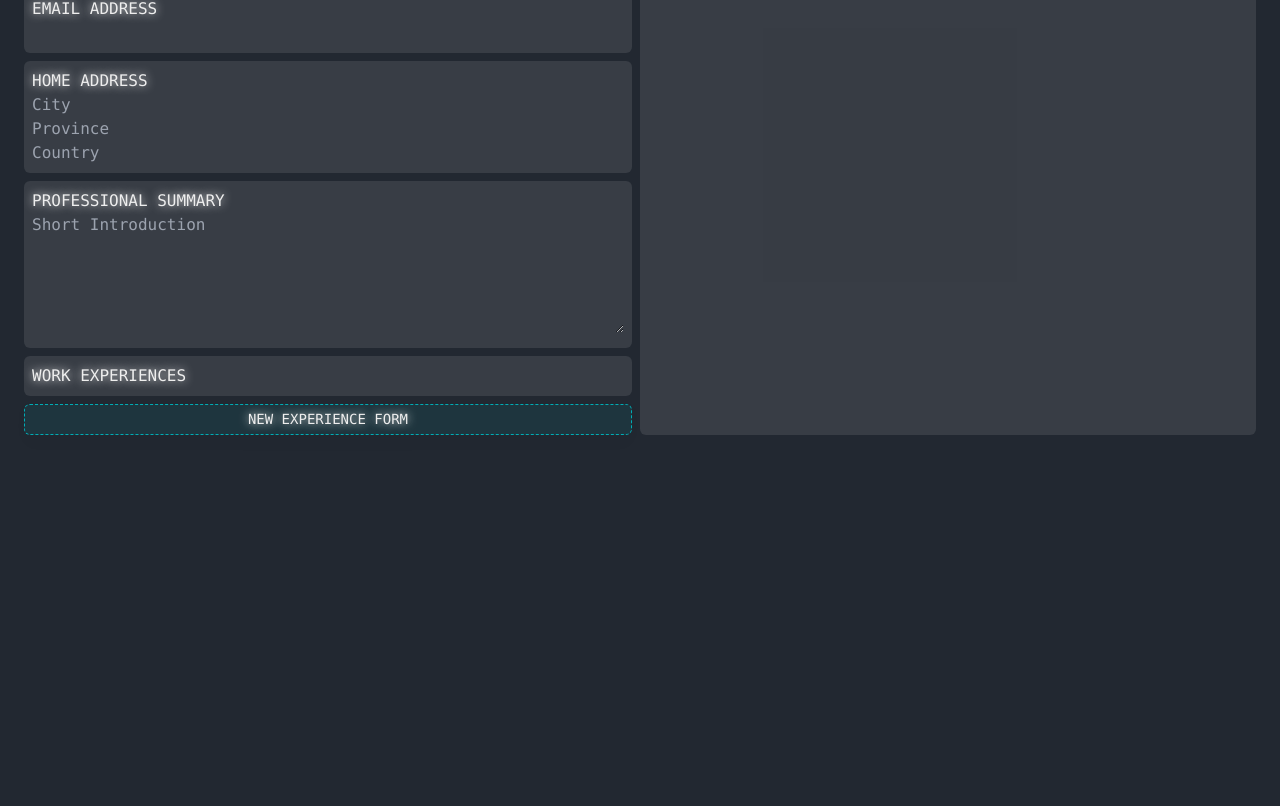
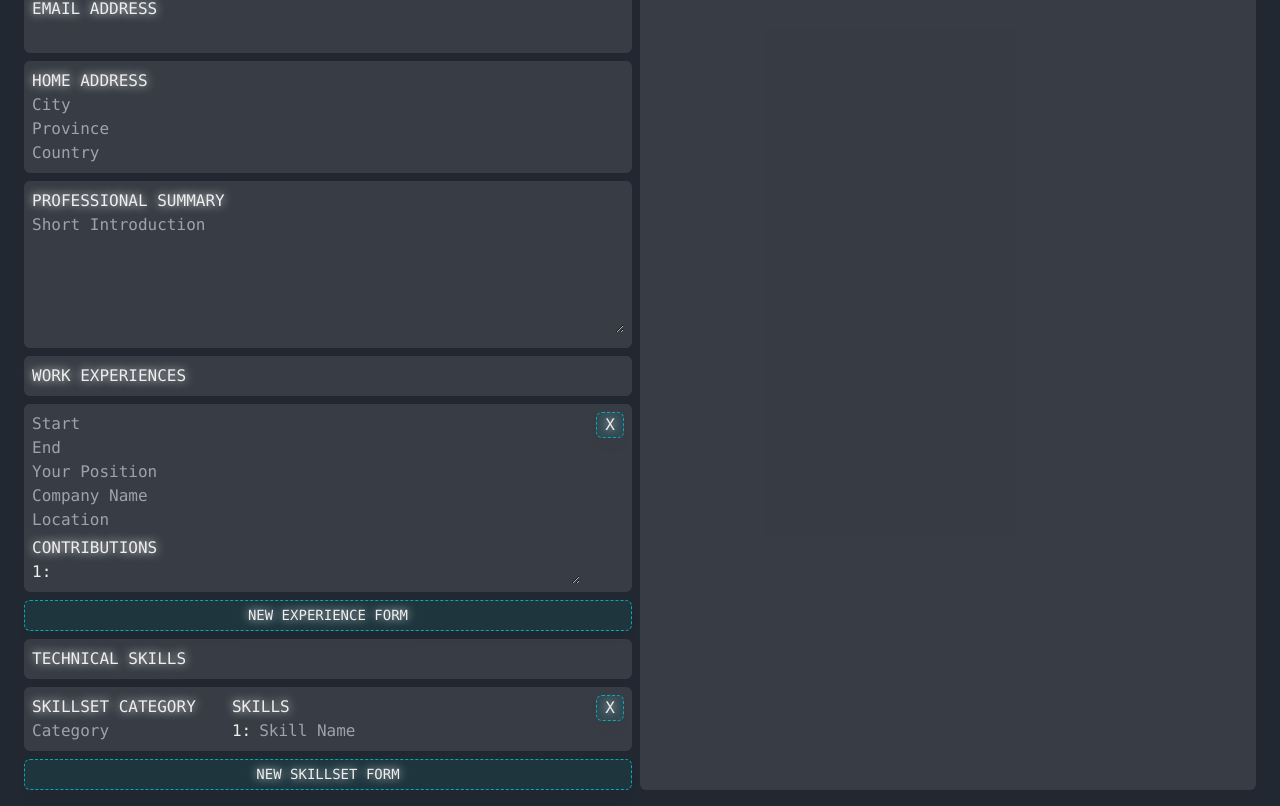
Before and after one commit to jiordesta/resume-builder, a React (Vite) app: page /create in a window 1280 px wide. Shown: the part 227-1033 px from the top of the page. Before the commit the page ends 800 px from the top, so only its background shows below. Built offline with nearby package versions, Linux system fonts and the light colour scheme.

Commit message:
added new inputs for the skillsets

```diff
--- /dev/null
+++ b/src/components/SkillComponent.tsx
@@ -0,0 +1,50 @@
+import { MyResume, MySkill, MySkillSet } from "../libs/types/forms";
+import { handleMyResumeFormChanges } from "../utilities/handleFormChanges";
+
+interface SkillComponentProps {
+  resumeForm: MyResume;
+  setResumeForm: React.Dispatch<React.SetStateAction<MyResume>>;
+  skill: MySkill;
+  skillSet: MySkillSet;
+  index: any;
+}
+
+export default function SkillComponent({
+  resumeForm,
+  setResumeForm,
+  skillSet,
+  skill,
+  index,
+}: SkillComponentProps) {
+  const handleInputChange = (e: any) => {
+    let skills = skillSet.skills;
+
+    const skillIndex = skills.findIndex((sk: MySkill) => sk.id === skill.id);
+
+    skills[skillIndex] = { ...skill, ["title"]: e.target.value };
+
+    let skillSets = resumeForm.skills;
+
+    const skillSetIndex = skillSets.findIndex(
+      (ss: MySkillSet) => ss.id === skillSet.id
+    );
+
+    skillSets[skillSetIndex] = { ...skillSet, ["skills"]: skills };
+
+    const data = { skills: skillSets };
+
+    handleMyResumeFormChanges(resumeForm, setResumeForm, data);
+  };
+
+  return (
+    <div className="flex gap-2">
+      <h1>{`${parseInt(index) + 1}:`}</h1>
+      <input
+        type="text"
+        placeholder="Skill Name"
+        onChange={handleInputChange}
+        className="border-none outline-none bg-transparent focus:ring-0 w-full"
+      />
+    </div>
+  );
+}
--- /dev/null
+++ b/src/components/SkillSetComponent.tsx
@@ -0,0 +1,113 @@
+import { useEffect } from "react";
+import { MyResume, MySkill, MySkillSet } from "../libs/types/forms";
+import { handleMyResumeFormChanges } from "../utilities/handleFormChanges";
+import SkillComponent from "./SkillComponent";
+import { generateEmptySkillForm } from "../utilities/generateEmptyForms";
+
+interface SkillSetComponentProps {
+  resumeForm: MyResume;
+  setResumeForm: React.Dispatch<React.SetStateAction<MyResume>>;
+  skillSet: MySkillSet;
+}
+
+export default function SkillSetComponent({
+  resumeForm,
+  setResumeForm,
+  skillSet,
+}: SkillSetComponentProps) {
+  useEffect(() => {
+    handleAddNewSkillForm();
+  }, [skillSet]);
+
+  const handleAddNewSkillForm = () => {
+    let skills = skillSet.skills;
+
+    const emptySkillInput = skills.filter(
+      (skill: MySkill) => skill.title === ""
+    );
+
+    if (emptySkillInput.length === 1) {
+      return;
+    } else if (emptySkillInput.length > 1) {
+      skills = skills.filter((skill: MySkill) => skill.title !== "");
+    }
+
+    skills.push(generateEmptySkillForm());
+
+    let skillSets = resumeForm.skills;
+
+    const skillSetIndex = skillSets.findIndex(
+      (ss: MySkillSet) => ss.id === skillSet.id
+    );
+
+    skillSets[skillSetIndex] = { ...skillSet, ["skills"]: skills };
+
+    const data = { skills: skillSets };
+    handleMyResumeFormChanges(resumeForm, setResumeForm, data);
+  };
+
+  const handleRemoveButton = () => {
+    let skills = resumeForm.skills;
+
+    skills = skills.filter((skill: MySkillSet) => skill.id !== skillSet.id);
+
+    const data = { skills: skills };
+    handleMyResumeFormChanges(resumeForm, setResumeForm, data);
+  };
+
+  const handleCategoryInputChange = (e: any) => {
+    let skillSets = resumeForm.skills;
+
+    const skillSetIndex = skillSets.findIndex(
+      (ss: MySkillSet) => ss.id === skillSet.id
+    );
+
+    skillSets[skillSetIndex] = { ...skillSet, ["category"]: e.target.value };
+
+    const data = { skills: skillSets };
+    handleMyResumeFormChanges(resumeForm, setResumeForm, data);
+  };
+
+  return (
+    <div className="flex gap-2 bg-lightGray rounded-md p-2 transition-all ease-in-out duration-300 bg-opacity-10 w-full">
+      <div className="w-[35%] flex flex-col">
+        <h1 className="uppercase glowText">Skillset Category</h1>
+        <input
+          type="text"
+          placeholder="Category"
+          onChange={handleCategoryInputChange}
+          className="border-none outline-none bg-transparent focus:ring-0 w-full"
+        />
+      </div>
+      <div className="w-[65%] ">
+        <h1 className="uppercase glowText">Skills</h1>
+        <div className="space-y-2">
+          {skillSet.skills.map((skill: MySkill, index: any) => (
+            <SkillComponent
+              key={skill.id}
+              skill={skill}
+              resumeForm={resumeForm}
+              setResumeForm={setResumeForm}
+              skillSet={skillSet}
+              index={index}
+            />
+          ))}
+        </div>
+      </div>
+      <div className="flex items-start">
+        <button
+          className=" border border-dashed border-teal rounded-md bg-teal bg-opacity-10 hover:bg-opacity-50 transition-all ease-in-out duration-300 uppercase glowText drop-shadow-lg px-2"
+          onClick={handleRemoveButton}
+        >
+          X
+        </button>
+      </div>
+    </div>
+  );
+}
+
+{
+  /* <button className="bg-teal bg-opacity-20 glowText uppercase px-2 rounded-lg border border-dashed border-teal">
++
+</button> */
+}
--- a/src/components/WorkExperienceComponent.tsx
+++ b/src/components/WorkExperienceComponent.tsx
@@ -122,16 +122,19 @@ export default function WorkExperienceComponent({
           )}
         </ul>
       </div>
-      <button
-        className=" border border-dashed border-teal rounded-md bg-teal bg-opacity-10 hover:bg-opacity-50 transition-all ease-in-out duration-300 uppercase glowText drop-shadow-lg px-2"
-        onClick={handleRemoveButton}
-      >
-        {"remove".split("").map((c: any, index) => (
-          <p className="uppercase" key={index}>
-            {c}
-          </p>
-        ))}
-      </button>
+      <div className="flex items-start">
+        <button
+          className=" border border-dashed border-teal rounded-md bg-teal bg-opacity-10 hover:bg-opacity-50 transition-all ease-in-out duration-300 uppercase glowText drop-shadow-lg px-2"
+          onClick={handleRemoveButton}
+        >
+          X
+        </button>
+      </div>
     </div>
   );
 }
+// {"remove".split("").map((c: any, index) => (
+//   <p className="uppercase" key={index}>
+//     {c}
+//   </p>
+// ))}
--- /dev/null
+++ b/src/components/inputs/SkillsInput.tsx
@@ -0,0 +1,46 @@
+import { MyResume, MySkillSet } from "../../libs/types/forms";
+import { generateEmptyMySkillSetForm } from "../../utilities/generateEmptyForms";
+import SkillSetComponent from "../SkillSetComponent";
+
+interface SkillsInputProps {
+  label: string;
+  resumeForm: MyResume;
+  setResumeForm: React.Dispatch<React.SetStateAction<MyResume>>;
+}
+
+export default function SkillsInput({
+  label,
+  resumeForm,
+  setResumeForm,
+}: SkillsInputProps) {
+  const handleAddNewSkillSetForm = () => {
+    const newSkillSetForm = generateEmptyMySkillSetForm();
+
+    setResumeForm({
+      ...resumeForm,
+      ["skills"]: [...resumeForm.skills, newSkillSetForm],
+    });
+  };
+
+  return (
+    <>
+      <div className="bg-lightGray rounded-md p-2 transition-all ease-in-out duration-300 bg-opacity-10">
+        <h1 className="glowText uppercase">{label}</h1>
+      </div>
+      {resumeForm.skills.map((skillSet: MySkillSet) => (
+        <SkillSetComponent
+          key={skillSet.id}
+          resumeForm={resumeForm}
+          setResumeForm={setResumeForm}
+          skillSet={skillSet}
+        />
+      ))}
+      <button
+        className="text-[14px] w-full p-1 border border-dashed border-teal rounded-md bg-teal bg-opacity-10 hover:bg-opacity-50 transition-all ease-in-out duration-300 uppercase glowText drop-shadow-lg"
+        onClick={handleAddNewSkillSetForm}
+      >
+        new skillset form
+      </button>
+    </>
+  );
+}
--- a/src/libs/types/forms.ts
+++ b/src/libs/types/forms.ts
@@ -7,7 +7,7 @@ export type MyResume = {
   email: string;
   address: MyAddress;
   experiences: MyExperience[];
-  skills: MySkill[];
+  skills: MySkillSet[];
   education: MyEducation[];
 };
 
--- a/src/pages/Service.tsx
+++ b/src/pages/Service.tsx
@@ -10,6 +10,7 @@ import TextInput from "../components/inputs/TextInput";
 import AddressInput from "../components/inputs/AddressInput";
 import TextAreaInput from "../components/inputs/TextAreaInput";
 import ExperienceInput from "../components/inputs/ExperienceInput";
+import SkillsInput from "../components/inputs/SkillsInput";
 
 export default function Service() {
   const [resumeForm, setResumeForm] = useState<MyResume>(
@@ -24,7 +25,7 @@ export default function Service() {
 
   return (
     <PageLayout id="create">
-      <div className="flex gap-2">
+      <div className="flex gap-2 pb-4">
         <div className="flex flex-col gap-2 w-full">
           <NameInput
             resumeForm={resumeForm}
@@ -69,6 +70,11 @@ export default function Service() {
             label="Work Experiences"
             setResumeForm={setResumeForm}
           />
+          <SkillsInput
+            resumeForm={resumeForm}
+            label="Technical Skills"
+            setResumeForm={setResumeForm}
+          />
         </div>
         <div className="w-full bg-lightGray rounded-md p-2 bg-opacity-10">
           Hello
--- a/src/utilities/generateEmptyForms.ts
+++ b/src/utilities/generateEmptyForms.ts
@@ -37,8 +37,8 @@ export const generateEmptyResumeForm = () => {
     phone: newPhoneForm,
     email: "",
     address: newAddressForm,
-    experiences: [],
-    skills: [],
+    experiences: [generateEmptyMyExperienceForm()],
+    skills: [generateEmptyMySkillSetForm()],
     education: [],
   };
 
@@ -72,7 +72,7 @@ export const generateEmptyMySkillSetForm = () => {
   const newMySkillForm: MySkillSet = {
     id: generateRandomId(),
     category: "",
-    skills: [],
+    skills: [generateEmptySkillForm()],
   };
 
   return newMySkillForm;
```
